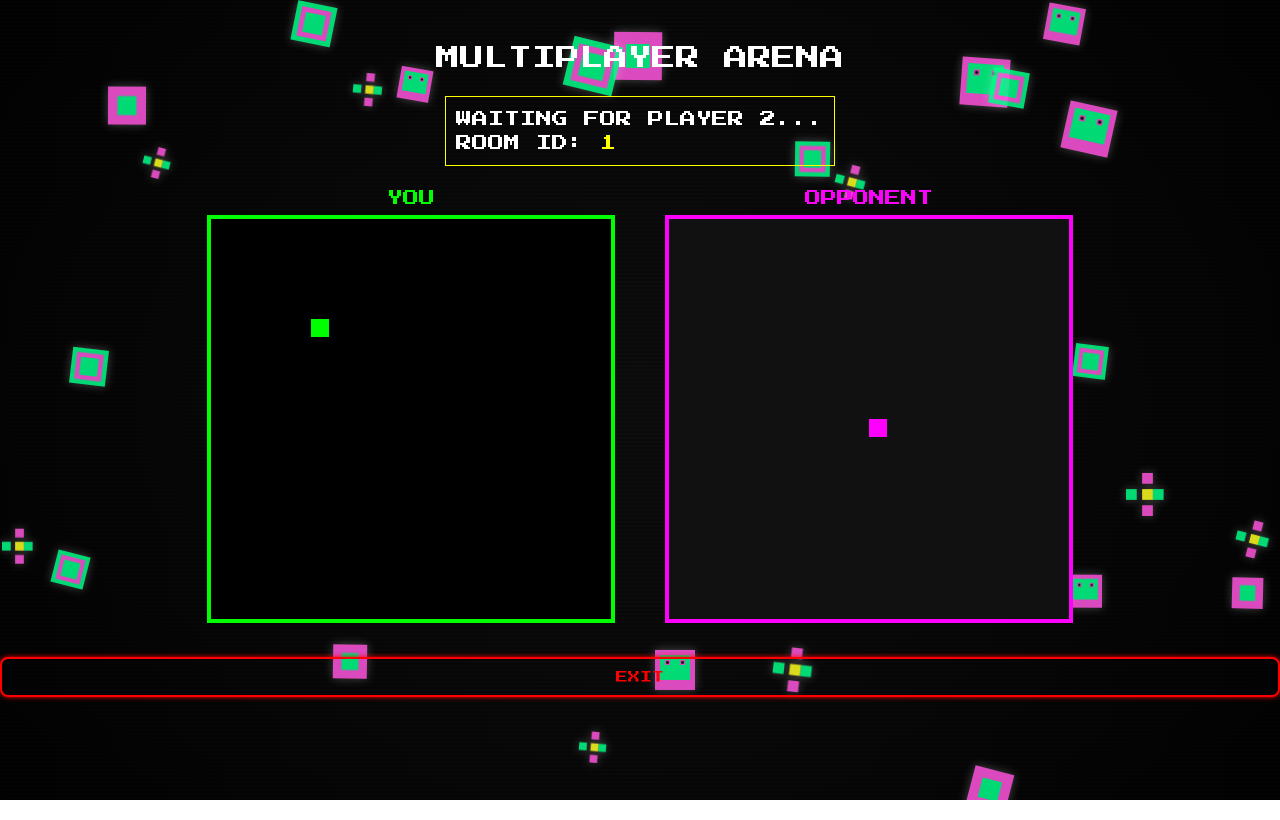
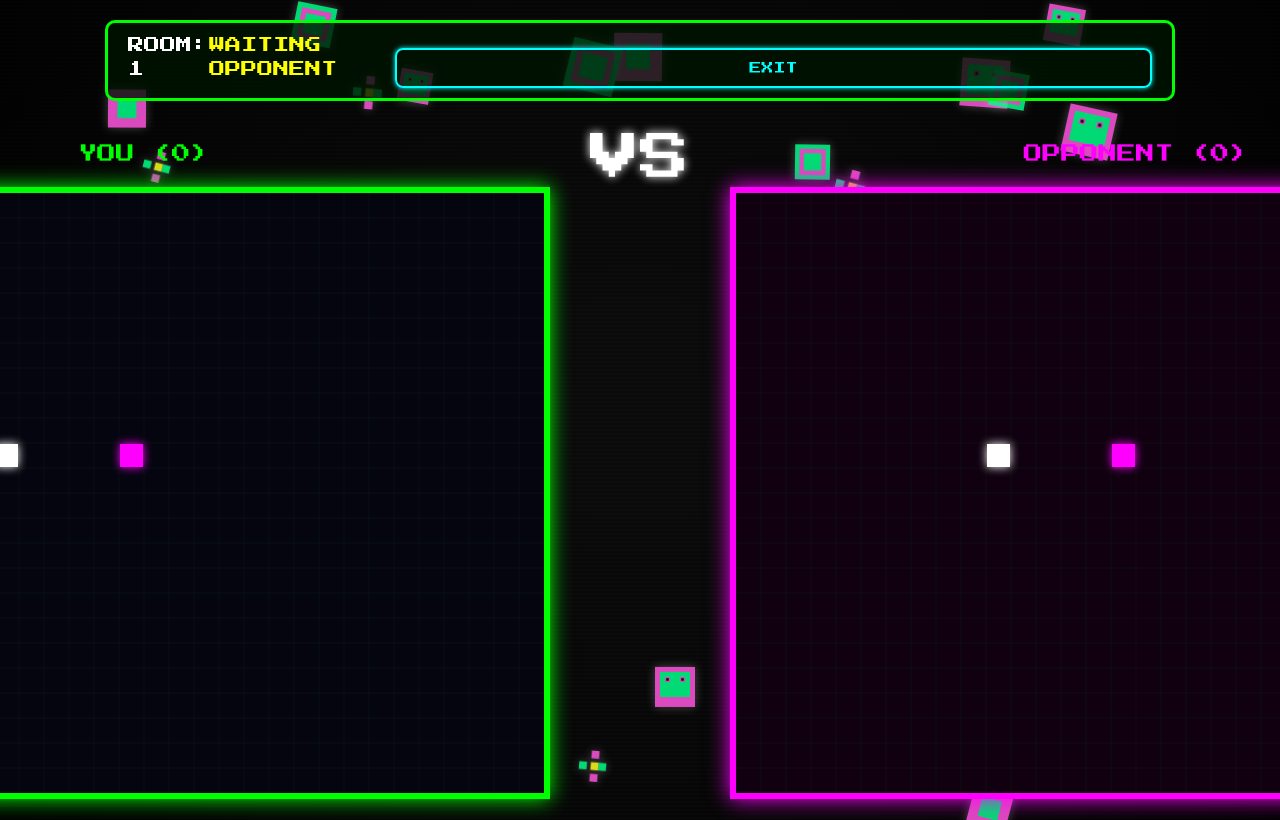
Before and after one commit to alex2004-l/hackitall_db_2025, a React (Vite) app in the folder frontend/: page /game/snake-multi/1 in a window 1280 px wide. Built offline with nearby package versions, Linux system fonts and the light colour scheme; no server answers; the database is empty; sample sign-in values are in the browser's storage.

Commit message:
Modify multiplayer logic

```diff
--- a/frontend/src/pages/Leaderboard.tsx
+++ b/frontend/src/pages/Leaderboard.tsx
@@ -113,7 +113,7 @@ const Leaderboard = () => {
 
           <RetroTitle size="24px" color={NeonColors.RED}>CRAZY MODE CHAMPIONS</RetroTitle>
           <p style={{ color: '#aaa', fontSize: '10px', marginBottom: '30px', textTransform: 'uppercase' }}>
-            CLICK PE NUME PENTRU PROFIL
+            CLICK ON A NAME TO VIEW PROFILE
           </p>
 
           {errorMsg ? (
@@ -134,7 +134,7 @@ const Leaderboard = () => {
                   {scores.length === 0 ? (
                     <tr>
                       <td colSpan={3} style={{ padding: '30px', textAlign: 'center', color: '#666' }}>
-                        NICIUN RECORD VALID GĂSIT.
+                        NO SCORES AVAILABLE
                       </td>
                     </tr>
                   ) : (
--- a/frontend/src/pages/SnakeMulti.tsx
+++ b/frontend/src/pages/SnakeMulti.tsx
@@ -1,160 +1,322 @@
-import { useEffect, useRef, useState } from 'react';
-import { useParams, useSearchParams, useNavigate } from 'react-router-dom';
-import { doc, onSnapshot, updateDoc } from 'firebase/firestore';
-import { db } from '../firebaseClient';
-import { RetroBackground } from '../components/RetroBackground';
-import { RetroButton, NeonColors } from '../components/RetroUI';
+import { useEffect, useRef, useState } from "react";
+import { useParams, useSearchParams, useNavigate } from "react-router-dom";
+import { doc, onSnapshot, updateDoc } from "firebase/firestore";
+import { db } from "../firebaseClient";
 
-const GRID_SIZE = 20; // Mai mic pentru a încăpea două ecrane
-const CANVAS_SIZE = 400; // 20x20 grid
+import { RetroBackground } from "../components/RetroBackground";
+import { RetroButton, NeonColors } from "../components/RetroUI";
 
-const SnakeMulti = () => {
+const GRID_SIZE = 25;
+const CANVAS_W = 800;
+const CANVAS_H = 600;
+const COLS = CANVAS_W / GRID_SIZE;
+const ROWS = CANVAS_H / GRID_SIZE;
+const GAME_SPEED = 150;
+
+export default function SnakeMulti() {
   const { roomId } = useParams();
   const [searchParams] = useSearchParams();
-  const role = searchParams.get('role'); // 'host' (player1) sau 'guest' (player2)
-  const isPlayer1 = role === 'host';
   const navigate = useNavigate();
+  const isPlayer1 = searchParams.get("role") === "host";
 
-  // Refs pentru Canvas
+  // canvas refs
   const myCanvasRef = useRef<HTMLCanvasElement>(null);
   const oppCanvasRef = useRef<HTMLCanvasElement>(null);
 
-  // Stare Locală (Jocul meu)
-  const mySnakeRef = useRef([{x: 5, y: 5}]);
-  const myDirRef = useRef({x: 1, y: 0});
+  // snake state local
+  const mySnakeRef = useRef([{ x: 10, y: 10 }]);
+  const myDirRef = useRef({ x: 1, y: 0 });
+  const myScoreRef = useRef(0);
 
-  // Stare Adversar (Venită din Firebase)
-  const [opponentSnake, setOpponentSnake] = useState([{x: 10, y: 10}]);
+  // state primit din Firebase
+  const [opponentSnake, setOpponentSnake] = useState([{ x: 10, y: 10 }]);
   const [opponentScore, setOpponentScore] = useState(0);
-  const [gameStatus, setGameStatus] = useState('waiting');
+  const [food, setFood] = useState({ x: 15, y: 10 });
+  const [gameStatus, setGameStatus] = useState("waiting");
 
-  // --- 1. SINCRONIZARE CU FIREBASE (Ascultăm adversarul) ---
+  const [isGameOver, setIsGameOver] = useState(false);
+
+  // 🔥 Sincronizare Firebase
   useEffect(() => {
     if (!roomId) return;
 
-    const unsub = onSnapshot(doc(db, "rooms", roomId), (docSnap) => {
-      if (docSnap.exists()) {
-        const data = docSnap.data();
-        setGameStatus(data.status);
+    const unsub = onSnapshot(doc(db, "rooms", roomId), (snap) => {
+      if (!snap.exists()) return;
+      const data = snap.data();
 
-        // Dacă eu sunt P1, adversarul e P2
-        const oppData = isPlayer1 ? data.player2 : data.player1;
+      setGameStatus(data.status);
+      setFood(data.food);
 
-        if (oppData) {
-          setOpponentSnake(oppData.snake);
-          setOpponentScore(oppData.score);
-        }
+      const opp = isPlayer1 ? data.player2 : data.player1;
+      if (opp) {
+        if (opp.snake) setOpponentSnake(opp.snake);
+        if (opp.score !== undefined) setOpponentScore(opp.score);
       }
     });
+
     return () => unsub();
   }, [roomId, isPlayer1]);
 
-  // --- 2. LOGICA JOCULUI MEU (Loop) ---
+  // 🔥 Spawn food random (doar host)
+  const spawnFood = async () => {
+    let newFood = { x: 0, y: 0 };
+    while (true) {
+      newFood = {
+        x: Math.floor(Math.random() * (COLS - 2)) + 1,
+        y: Math.floor(Math.random() * (ROWS - 2)) + 1,
+      };
+      if (!mySnakeRef.current.some((s) => s.x === newFood.x && s.y === newFood.y)) break;
+    }
+
+    await updateDoc(doc(db, "rooms", roomId!), { food: newFood });
+  };
+
+  // 🔥 Logica de joc
   useEffect(() => {
-    if (gameStatus !== 'playing') return;
+    if (gameStatus !== "playing" || isGameOver) return;
+    if (!roomId) return;
 
-    const moveSnake = async () => {
-      // Logică mișcare (simplificată aici)
-      const head = { ...mySnakeRef.current[0] };
+    const move = async () => {
+      const snake = [...mySnakeRef.current];
+      const head = { ...snake[0] };
+
       head.x += myDirRef.current.x;
       head.y += myDirRef.current.y;
 
-      // Update local array
-      mySnakeRef.current.unshift(head);
-      mySnakeRef.current.pop();
+      // ❗ Game Over – perete
+      if (head.x < 0 || head.x >= COLS || head.y < 0 || head.y >= ROWS) {
+        setIsGameOver(true);
+        await updateDoc(doc(db, "rooms", roomId), {
+          [isPlayer1 ? "player1.score" : "player2.score"]: myScoreRef.current,
+          status: "gameover",
+        });
+        return;
+      }
 
-      // TRIMITERE DATE CĂTRE FIREBASE (Aici e cheia multiplayer!)
-      // Trimitem noua poziție a șarpelui meu în baza de date
-      const fieldToUpdate = isPlayer1 ? "player1.snake" : "player2.snake";
-      if (roomId) {
-          // Atenție: Asta face multe scrieri!
-          await updateDoc(doc(db, "rooms", roomId), {
-            [fieldToUpdate]: mySnakeRef.current
-          });
+      // ❗ Game Over – self collision
+      if (snake.some((seg) => seg.x === head.x && seg.y === head.y)) {
+        setIsGameOver(true);
+        await updateDoc(doc(db, "rooms", roomId), {
+          [isPlayer1 ? "player1.score" : "player2.score"]: myScoreRef.current,
+          status: "gameover",
+        });
+        return;
       }
+
+      snake.unshift(head);
+
+      // 🔥 A mâncat?
+      if (head.x === food.x && head.y === food.y) {
+        myScoreRef.current += 10;
+
+        await updateDoc(doc(db, "rooms", roomId), {
+          [isPlayer1 ? "player1.score" : "player2.score"]: myScoreRef.current,
+        });
+
+        if (isPlayer1) await spawnFood();
+      } else {
+        snake.pop();
+      }
+
+      mySnakeRef.current = snake;
+
+      await updateDoc(doc(db, "rooms", roomId), {
+        [isPlayer1 ? "player1.snake" : "player2.snake"]: snake,
+      });
     };
 
-    const gameInterval = setInterval(moveSnake, 200); // 200ms viteză
+    const interval = setInterval(move, GAME_SPEED);
 
-    // Controale
-    const handleKey = (e: KeyboardEvent) => {
-        if(e.key === 'ArrowUp') myDirRef.current = {x:0, y:-1};
-        if(e.key === 'ArrowDown') myDirRef.current = {x:0, y:1};
-        if(e.key === 'ArrowLeft') myDirRef.current = {x:-1, y:0};
-        if(e.key === 'ArrowRight') myDirRef.current = {x:1, y:0};
+    const controls = (e: KeyboardEvent) => {
+      const { x, y } = myDirRef.current;
+      if (e.key === "ArrowUp" && y === 0) myDirRef.current = { x: 0, y: -1 };
+      if (e.key === "ArrowDown" && y === 0) myDirRef.current = { x: 0, y: 1 };
+      if (e.key === "ArrowLeft" && x === 0) myDirRef.current = { x: -1, y: 0 };
+      if (e.key === "ArrowRight" && x === 0) myDirRef.current = { x: 1, y: 0 };
     };
-    window.addEventListener('keydown', handleKey);
+
+    window.addEventListener("keydown", controls);
 
     return () => {
-        clearInterval(gameInterval);
-        window.removeEventListener('keydown', handleKey);
+      clearInterval(interval);
+      window.removeEventListener("keydown", controls);
     };
-  }, [gameStatus, roomId, isPlayer1]);
+  }, [gameStatus, isGameOver, roomId, isPlayer1]);
 
-  // --- 3. DESENARE (Render Loop) ---
+  // 🔥 Desenare Retro
+  const drawGrid = (ctx: CanvasRenderingContext2D) => {
+    ctx.strokeStyle = "rgba(0,255,0,0.05)";
+    ctx.lineWidth = 1;
+    ctx.beginPath();
+    for (let x = 0; x < CANVAS_W; x += GRID_SIZE) {
+      ctx.moveTo(x, 0);
+      ctx.lineTo(x, CANVAS_H);
+    }
+    for (let y = 0; y < CANVAS_H; y += GRID_SIZE) {
+      ctx.moveTo(0, y);
+      ctx.lineTo(CANVAS_W, y);
+    }
+    ctx.stroke();
+  };
+
+  const drawCell = (ctx: CanvasRenderingContext2D, x: number, y: number, color: string) => {
+    ctx.fillStyle = color;
+    ctx.shadowColor = color;
+    ctx.shadowBlur = 10;
+    ctx.fillRect(x * GRID_SIZE + 1, y * GRID_SIZE + 1, GRID_SIZE - 2, GRID_SIZE - 2);
+    ctx.shadowBlur = 0;
+  };
+
+  // 🔥 Render Loop
   useEffect(() => {
-    // Desenăm ecranul MEU
-    const drawMyGame = () => {
-        const ctx = myCanvasRef.current?.getContext('2d');
-        if(!ctx) return;
-        ctx.fillStyle = '#000'; ctx.fillRect(0,0, CANVAS_SIZE, CANVAS_SIZE);
+    const loop = () => {
+      const myCtx = myCanvasRef.current?.getContext("2d");
+      const oppCtx = oppCanvasRef.current?.getContext("2d");
 
-        // Șarpele meu (Verde)
-        ctx.fillStyle = NeonColors.GREEN;
-        mySnakeRef.current.forEach(seg => ctx.fillRect(seg.x*GRID_SIZE, seg.y*GRID_SIZE, GRID_SIZE-2, GRID_SIZE-2));
+      if (myCtx) {
+        myCtx.fillStyle = "#050510";
+        myCtx.fillRect(0, 0, CANVAS_W, CANVAS_H);
+        drawGrid(myCtx);
+        drawCell(myCtx, food.x, food.y, NeonColors.PINK);
+
+        mySnakeRef.current.forEach((s, i) =>
+          drawCell(myCtx, s.x, s.y, i === 0 ? "#fff" : NeonColors.GREEN)
+        );
+      }
+
+      if (oppCtx) {
+        oppCtx.fillStyle = "#100010";
+        oppCtx.fillRect(0, 0, CANVAS_W, CANVAS_H);
+        drawGrid(oppCtx);
+        drawCell(oppCtx, food.x, food.y, NeonColors.PINK);
+
+        opponentSnake.forEach((s, i) =>
+          drawCell(oppCtx, s.x, s.y, i === 0 ? "#fff" : NeonColors.PINK)
+        );
+      }
+
+      requestAnimationFrame(loop);
     };
 
-    // Desenăm ecranul ADVERSARULUI
-    const drawOpponentGame = () => {
-        const ctx = oppCanvasRef.current?.getContext('2d');
-        if(!ctx) return;
-        ctx.fillStyle = '#111'; ctx.fillRect(0,0, CANVAS_SIZE, CANVAS_SIZE); // Fundal mai gri
-
-        // Șarpele lui (Roșu/Roz)
-        ctx.fillStyle = NeonColors.PINK;
-        opponentSnake.forEach(seg => ctx.fillRect(seg.x*GRID_SIZE, seg.y*GRID_SIZE, GRID_SIZE-2, GRID_SIZE-2));
-    };
-
-    const frameId = requestAnimationFrame(function render() {
-        drawMyGame();
-        drawOpponentGame();
-        requestAnimationFrame(render);
-    });
-
-    return () => cancelAnimationFrame(frameId);
-  }, [opponentSnake]); // Redesenăm când se schimbă datele adversarului
+    requestAnimationFrame(loop);
+  }, [food, opponentSnake]);
 
   return (
     <RetroBackground>
-        <div style={{ display: 'flex', flexDirection: 'column', alignItems: 'center', paddingTop: '20px', color: 'white' }}>
-            <h2>MULTIPLAYER ARENA</h2>
+      <div
+        style={{
+          display: "flex",
+          flexDirection: "column",
+          alignItems: "center",
+          paddingTop: 20,
+          height: "100vh",
+        }}
+      >
+        {/* Top Bar */}
+        <div
+          style={{
+            display: "flex",
+            justifyContent: "space-between",
+            width: "80%",
+            background: "rgba(0,20,0,0.8)",
+            padding: "10px 20px",
+            marginBottom: 20,
+            borderRadius: 10,
+            color: "#fff",
+            border: `3px solid ${NeonColors.GREEN}`,
+          }}
+        >
+          <div>ROOM: {roomId}</div>
+          <div
+            style={{
+              color: gameStatus === "playing" ? NeonColors.GREEN : NeonColors.YELLOW,
+            }}
+          >
+            {gameStatus === "playing" ? "LIVE MATCH" : "WAITING OPPONENT"}
+          </div>
+          <RetroButton onClick={() => navigate("/dashboard")}>EXIT</RetroButton>
+        </div>
 
-            {/* ID-ul camerei pentru a-l da prietenului */}
-            {gameStatus === 'waiting' && (
-                <div style={{border: '1px solid yellow', padding: 10, marginBottom: 20}}>
-                    WAITING FOR PLAYER 2... <br/>
-                    ROOM ID: <span style={{color: NeonColors.YELLOW}}>{roomId}</span>
-                </div>
-            )}
+        {/* 🔥 ECRANE LÂNGĂ LÂNGĂ */}
+        <div
+          style={{
+            display: "flex",
+            flexDirection: "row",
+            gap: 40,
+            justifyContent: "center",
+            alignItems: "flex-start",
+            width: "100%",
+          }}
+        >
+          {/* ECRANUL TĂU */}
+          <div style={{ textAlign: "center" }}>
+            <h3
+              style={{
+                color: NeonColors.GREEN,
+                fontFamily: '"Press Start 2P"',
+              }}
+            >
+              YOU ({myScoreRef.current})
+            </h3>
 
-            <div style={{ display: 'flex', gap: '50px' }}>
-                {/* Ecranul MEU */}
-                <div>
-                    <div style={{textAlign: 'center', color: NeonColors.GREEN, marginBottom: 5}}>YOU</div>
-                    <canvas ref={myCanvasRef} width={CANVAS_SIZE} height={CANVAS_SIZE} style={{border: `4px solid ${NeonColors.GREEN}`}} />
-                </div>
+            <canvas
+              ref={myCanvasRef}
+              width={CANVAS_W}
+              height={CANVAS_H}
+              style={{
+                border: `6px solid ${NeonColors.GREEN}`,
+                boxShadow: `0 0 20px ${NeonColors.GREEN}`,
+              }}
+            />
+          </div>
 
-                {/* Ecranul ADVERSARULUI */}
-                <div>
-                    <div style={{textAlign: 'center', color: NeonColors.PINK, marginBottom: 5}}>OPPONENT</div>
-                    <canvas ref={oppCanvasRef} width={CANVAS_SIZE} height={CANVAS_SIZE} style={{border: `4px solid ${NeonColors.PINK}`}} />
-                </div>
-            </div>
+          {/* VS */}
+          <div
+            style={{
+              fontSize: 50,
+              color: "#fff",
+              fontFamily: '"Press Start 2P"',
+              textShadow: "0 0 10px #fff",
+            }}
+          >
+            VS
+          </div>
 
-            <RetroButton variant="red" onClick={() => navigate('/dashboard')} style={{marginTop: 30}}>EXIT</RetroButton>
+          {/* ECRANUL ADVERSARULUI */}
+          <div style={{ textAlign: "center" }}>
+            <h3
+              style={{
+                color: NeonColors.PINK,
+                fontFamily: '"Press Start 2P"',
+              }}
+            >
+              OPPONENT ({opponentScore})
+            </h3>
+
+            <canvas
+              ref={oppCanvasRef}
+              width={CANVAS_W}
+              height={CANVAS_H}
+              style={{
+                border: `6px solid ${NeonColors.PINK}`,
+                boxShadow: `0 0 20px ${NeonColors.PINK}`,
+              }}
+            />
+          </div>
         </div>
+
+        {isGameOver && (
+          <h1
+            style={{
+              color: NeonColors.RED,
+              marginTop: 40,
+              fontFamily: '"Press Start 2P"',
+            }}
+          >
+            GAME OVER
+          </h1>
+        )}
+      </div>
     </RetroBackground>
   );
-};
-
-export default SnakeMulti;
+}
```
